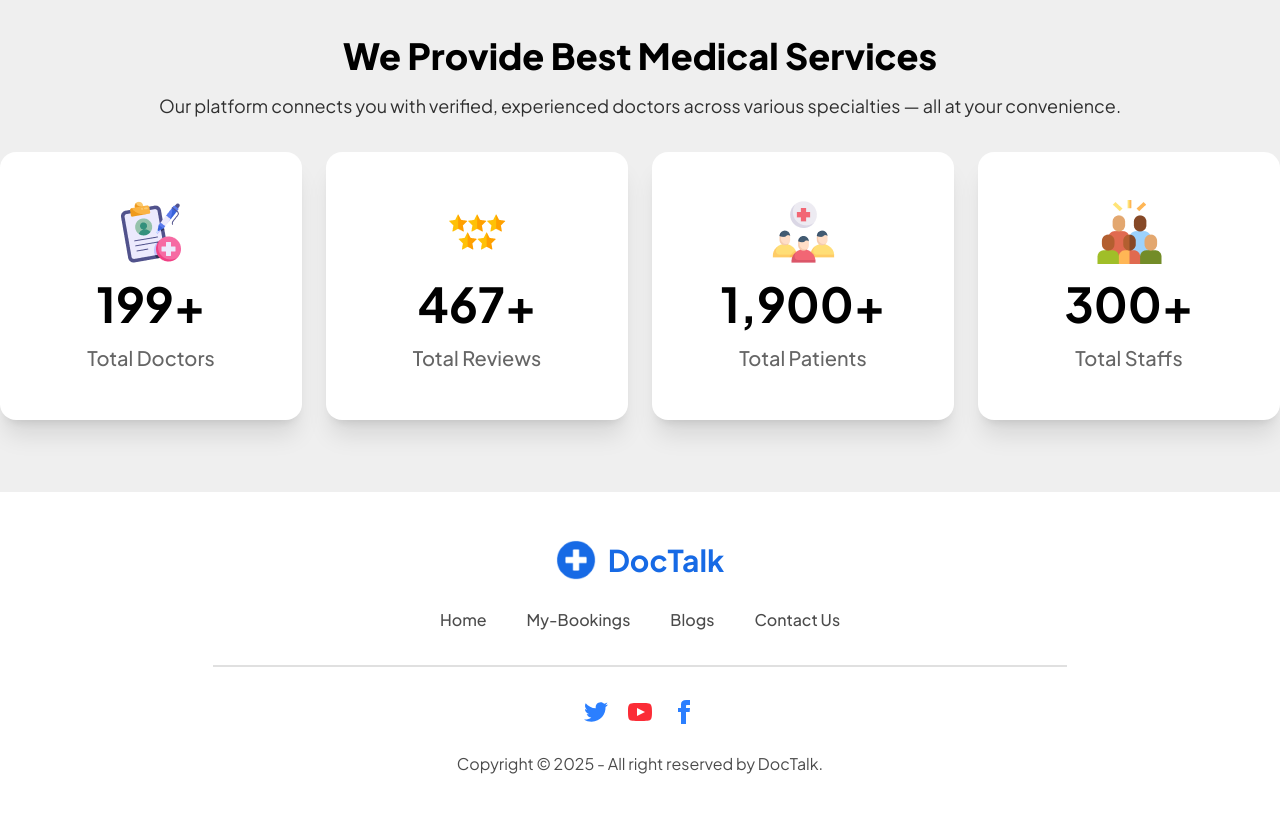
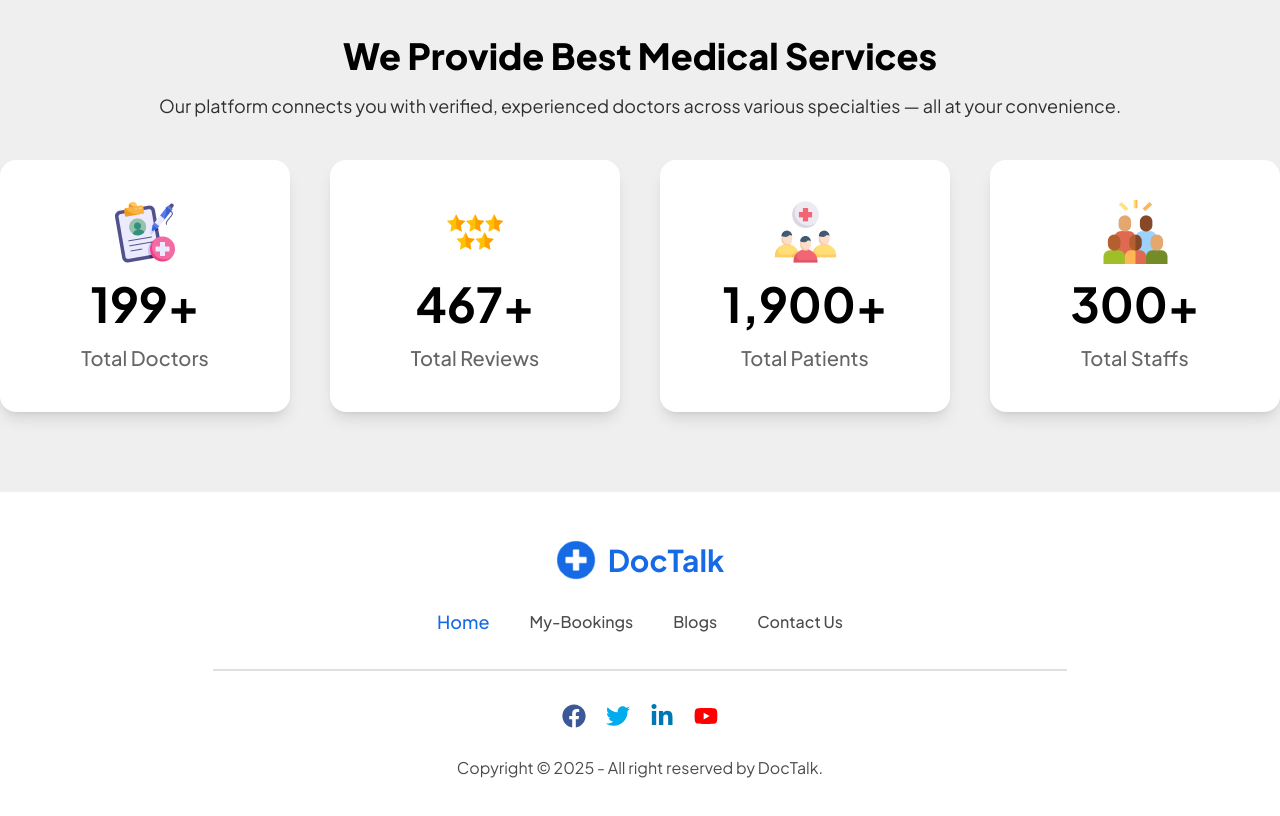
Before and after one commit to apurbagoon1/doctalk--medical-appointment-booking, a React (Vite) app: page / in a window 1280 px wide. Shown: the part 2260-3076 px from the top of the page. Built offline with nearby package versions, Linux system fonts and the light colour scheme.

Commit message:
added loader for  every route change

```diff
--- a/src/Components/Footer/Footer.jsx
+++ b/src/Components/Footer/Footer.jsx
@@ -1,7 +1,12 @@
 import React from 'react';
-import logo from '../../assets/images/logo.png'
+import { NavLink } from 'react-router-dom';
+import logo from '../../assets/images/logo.png';
+import { FaFacebook, FaTwitter, FaLinkedinIn, FaYoutube } from 'react-icons/fa';
 
 const Footer = () => {
+    const getNavLinkClass = ({ isActive }) =>
+        `font-medium text-base cursor-pointer ${isActive ? "text-[#176AE5] text-lg" : "opacity-70 hover:text-[#176AE5]"}`;
+
     return (
         <footer className="footer footer-horizontal footer-center bg-white py-12 -space-y-3">
             <div className="flex items-center gap-3">
@@ -9,47 +14,18 @@ const Footer = () => {
                 <a className="font-bold text-3xl text-[#176AE5]">DocTalk</a>
             </div>
             <nav className="grid grid-flow-col gap-10">
-                <a className="font-medium text-base opacity-70 cursor-pointer hover:text-[#176AE5]">Home</a>
-                <a className="font-medium text-base opacity-70 cursor-pointer hover:text-[#176AE5]">My-Bookings</a>
-                <a className="font-medium text-base opacity-70 cursor-pointer hover:text-[#176AE5]">Blogs</a>
-                <a className="font-medium text-base opacity-70 cursor-pointer hover:text-[#176AE5]">Contact Us</a>
+                <NavLink to="/" className={getNavLinkClass}>Home</NavLink>
+                <NavLink to="/bookList" className={getNavLinkClass}>My-Bookings</NavLink>
+                <NavLink to="/blogs" className={getNavLinkClass}>Blogs</NavLink>
+                <NavLink to="/contact" className={getNavLinkClass}>Contact Us</NavLink>
             </nav>
             <div className='border border-[#0F0F0F20] w-2/3'></div>
             <nav>
-                <div className="grid grid-flow-col gap-5">
-                    <a className='text-blue-500'>
-                        <svg
-                            xmlns="http://www.w3.org/2000/svg"
-                            width="24"
-                            height="24"
-                            viewBox="0 0 24 24"
-                            className="fill-current">
-                            <path
-                                d="M24 4.557c-.883.392-1.832.656-2.828.775 1.017-.609 1.798-1.574 2.165-2.724-.951.564-2.005.974-3.127 1.195-.897-.957-2.178-1.555-3.594-1.555-3.179 0-5.515 2.966-4.797 6.045-4.091-.205-7.719-2.165-10.148-5.144-1.29 2.213-.669 5.108 1.523 6.574-.806-.026-1.566-.247-2.229-.616-.054 2.281 1.581 4.415 3.949 4.89-.693.188-1.452.232-2.224.084.626 1.956 2.444 3.379 4.6 3.419-2.07 1.623-4.678 2.348-7.29 2.04 2.179 1.397 4.768 2.212 7.548 2.212 9.142 0 14.307-7.721 13.995-14.646.962-.695 1.797-1.562 2.457-2.549z"></path>
-                        </svg>
-                    </a>
-                    <a className='text-red-500'>
-                        <svg
-                            xmlns="http://www.w3.org/2000/svg"
-                            width="24"
-                            height="24"
-                            viewBox="0 0 24 24"
-                            className="fill-current">
-                            <path
-                                d="M19.615 3.184c-3.604-.246-11.631-.245-15.23 0-3.897.266-4.356 2.62-4.385 8.816.029 6.185.484 8.549 4.385 8.816 3.6.245 11.626.246 15.23 0 3.897-.266 4.356-2.62 4.385-8.816-.029-6.185-.484-8.549-4.385-8.816zm-10.615 12.816v-8l8 3.993-8 4.007z"></path>
-                        </svg>
-                    </a>
-                    <a className='text-blue-500'>
-                        <svg
-                            xmlns="http://www.w3.org/2000/svg"
-                            width="24"
-                            height="24"
-                            viewBox="0 0 24 24"
-                            className="fill-current">
-                            <path
-                                d="M9 8h-3v4h3v12h5v-12h3.642l.358-4h-4v-1.667c0-.955.192-1.333 1.115-1.333h2.885v-5h-3.808c-3.596 0-5.192 1.583-5.192 4.615v3.385z"></path>
-                        </svg>
-                    </a>
+                <div className="grid grid-flow-col gap-5 text-2xl">
+                    <a href="#" className='text-[#3b5998] hover:scale-110 transition-transform'><FaFacebook /></a>
+                    <a href="#" className='text-[#00acee] hover:scale-110 transition-transform'><FaTwitter /></a>
+                    <a href="#" className='text-[#0077b5] hover:scale-110 transition-transform'><FaLinkedinIn /></a>
+                    <a href="#" className='text-[#FF0000] hover:scale-110 transition-transform'><FaYoutube /></a>
                 </div>
             </nav>
             <aside>
--- a/src/Components/Success/Success.jsx
+++ b/src/Components/Success/Success.jsx
@@ -20,29 +20,29 @@ const Success = () => {
                     Our platform connects you with verified, experienced doctors across various specialties — all at your convenience.
                 </p>
             </div>
-            <div className="grid grid-cols-2 lg:grid-cols-4 gap-6 py-8">
-                <div className='bg-white shadow-xl rounded-2xl space-y-4 py-12 text-center'>
+            <div className="grid grid-cols-2 lg:grid-cols-4 gap-10 py-10">
+                <div className='bg-white shadow-lg hover:shadow-2xl rounded-2xl space-y-4 py-10 text-center'>
                     <img className='mx-auto' src={success1} alt="" />
                     <h1 className='font-bold text-5xl'>
                         {inView && <CountUp end={199} duration={4} />}+
                     </h1>
                     <p className='font-medium text-xl opacity-60'>Total Doctors</p>
                 </div>
-                <div className='bg-white shadow-xl rounded-2xl space-y-4 py-12 text-center'>
+                <div className='bg-white shadow-lg hover:shadow-2xl rounded-2xl space-y-4 py-10 text-center'>
                     <img className='mx-auto' src={success2} alt="" />
                     <h1 className='font-bold text-5xl'>
                         {inView && <CountUp end={467} duration={4.5} />}+
                     </h1>
                     <p className='font-medium text-xl opacity-60'>Total Reviews</p>
                 </div>
-                <div className='bg-white shadow-xl rounded-2xl space-y-4 py-12 text-center'>
+                <div className='bg-white shadow-lg hover:shadow-2xl rounded-2xl space-y-4 py-10 text-center'>
                     <img className='mx-auto' src={success3} alt="" />
                     <h1 className='font-bold text-5xl'>
                         {inView && <CountUp end={1900} duration={5} />}+
                     </h1>
                     <p className='font-medium text-xl opacity-60'>Total Patients</p>
                 </div>
-                <div className='bg-white shadow-xl rounded-2xl space-y-4 py-12 text-center'>
+                <div className='bg-white shadow-lg hover:shadow-2xl rounded-2xl space-y-4 py-10 text-center'>
                     <img className='mx-auto' src={success4} alt="" />
                     <h1 className='font-bold text-5xl'>
                         {inView && <CountUp end={300} duration={4.5} />}+
--- a/src/Pages/Blogs/Blogs.jsx
+++ b/src/Pages/Blogs/Blogs.jsx
@@ -3,12 +3,25 @@ import { FaQuestionCircle, FaCheckCircle } from 'react-icons/fa';
 
 const Blogs = () => {
     const [blogs, setBlogs] = useState([]);
+    const [loading, setLoading] = useState(true);
 
     useEffect(() => {
+        setLoading(true);
         fetch('/blogs.json')
             .then(res => res.json())
-            .then(data => setBlogs(data));
+            .then(data => {
+                setBlogs(data);
+                setLoading(false);
+            });
     }, []);
+
+    if (loading) {
+        return (
+            <div className="flex justify-center items-center">
+                <span className="loading loading-dots loading-lg text-[#176AE5]"></span>
+            </div>
+        );
+    }
 
     return (
         <div className="max-w-7xl mx-auto px-5 mb-10">
--- a/src/Pages/Home/Home.jsx
+++ b/src/Pages/Home/Home.jsx
@@ -1,17 +1,25 @@
 import React from 'react';
+import { useLoaderData } from 'react-router-dom';
 import Banner from '../../Components/Banner/Banner';
 import Doctors from '../Doctors/Doctors';
-import { useLoaderData } from 'react-router-dom';
 import Success from '../../Components/Success/Success';
 
 const Home = () => {
     const data = useLoaderData();
+
+    if (!data) {
+        return (
+
+            <span className="loading loading-dots loading-lg text-[#176AE5]"></span>
+
+        );
+    }
+
     return (
         <div>
-            <Banner></Banner>
-            <Doctors data = {data}></Doctors>
-            <Success></Success>
-
+            <Banner />
+            <Doctors data={data} />
+            <Success />
         </div>
     );
 };
--- a/src/Pages/Root/Root.jsx
+++ b/src/Pages/Root/Root.jsx
@@ -1,16 +1,25 @@
 import React from 'react';
 import Navbar from '../../Components/Header/Navbar';
-import { Outlet } from 'react-router-dom';
+import { Outlet, useNavigation } from 'react-router-dom';
 import Footer from '../../Components/Footer/Footer';
 import { ToastContainer } from 'react-toastify';
 
 const Root = () => {
+    const navigation = useNavigation();
+    const isLoading = navigation.state === 'loading';
+
     return (
-        <div>
-            <Navbar></Navbar>
-            <Outlet></Outlet>
+        <div className="relative">
+            {isLoading && (
+                <div className="fixed top-20 left-1/2 transform -translate-x-1/2 z-50">
+                    <span className="loading loading-dots loading-lg text-[#176AE5]"></span>
+                </div>
+            )}
+
+            <Navbar />
+            <Outlet />
             <ToastContainer position="top-center" autoClose={3000} />
-            <Footer></Footer>
+            <Footer />
         </div>
     );
 };
```
